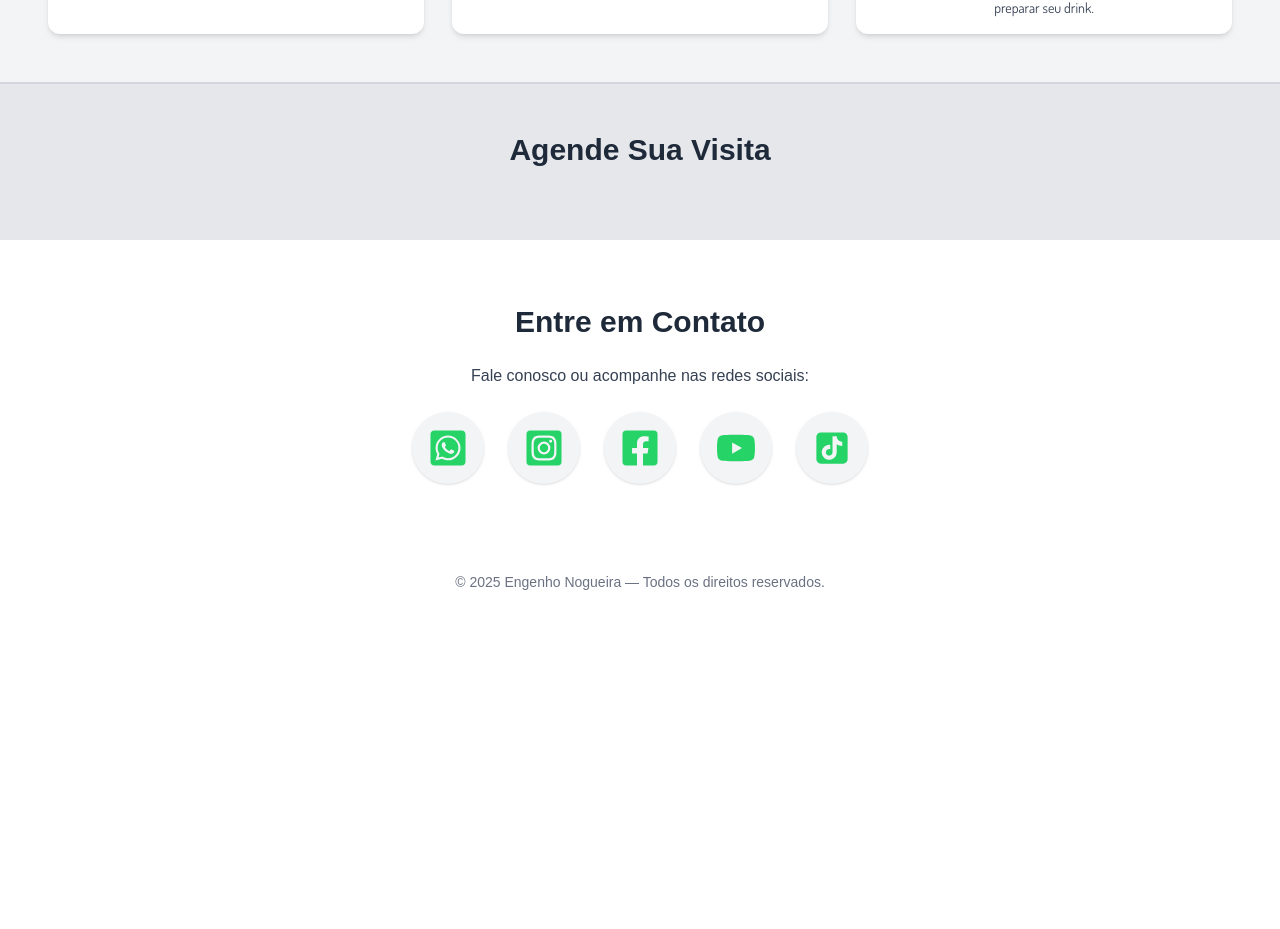
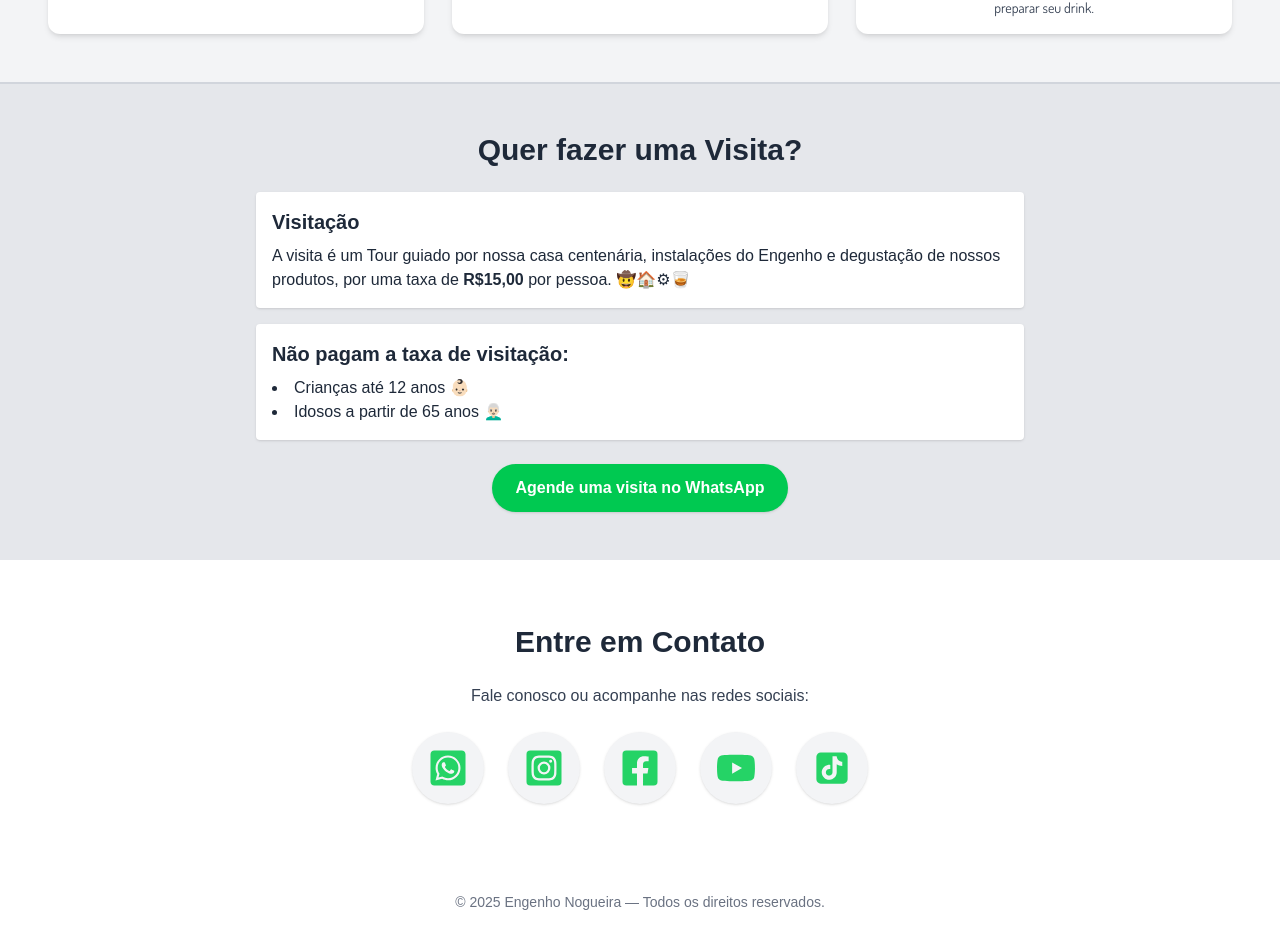
Before and after one commit to LucaSaSi/engenho-nogueira, a Next.js app: page / in a window 1280 px wide. Shown: the part 3155-4084 px from the top of the page. Before the commit the page ends 3771 px from the top, so only its background shows below. Built offline with nearby package versions, Linux system fonts and the light colour scheme; no server answers; a web font is replaced by a local one.

Commit message:
feat: implements visitation field

```diff
--- a/src/app/page.tsx
+++ b/src/app/page.tsx
@@ -94,10 +94,10 @@ export default function Home() {
               height={400} />
             <h3 className="text-lg font-semibold mt-2">CACHAÇA ENVELHECIDA</h3>
             <p
-            className="text-sm text-gray-700"
-             style={{ fontFamily: "var(--font-dosis)" }}>
+              className="text-sm text-gray-700"
+              style={{ fontFamily: "var(--font-dosis)" }}>
               Cachaças envelhecidas: Envelhecidas em toneis de Aroeira, Umburana, Bálsamo, Carvalho Europeu, Pau Darco, Sabiá e Jaqueira. Classificadas em Premium, Extra Premium e Reserva Especial
-              </p>
+            </p>
           </div>
 
           {/* Produto 3 */}
@@ -162,30 +162,33 @@ export default function Home() {
       {/* Visitas */}
       <section id="visitas" className="p-6 md:p-12 bg-gray-200">
         <div className="max-w-3xl mx-auto">
-          <h2 className="text-2xl md:text-3xl font-bold text-center mb-6">Agende Sua Visita</h2>
-          {/* <form className="space-y-4">
-            <input
-              type="text"
-              placeholder="Seu nome"
-              className="w-full p-3 border rounded-md focus:outline-none"
-            />
-            <input
-              type="date"
-              className="w-full p-3 border rounded-md focus:outline-none"
-            />
-            <textarea
-              placeholder="Mensagem"
-              rows={4}
-              className="w-full p-3 border rounded-md focus:outline-none"
-            />
-            <button
-              type="submit"
-              className="w-full bg-green-700 text-white py-3 rounded-md hover:bg-green-800 transition"
+          <h2 className="text-2xl md:text-3xl font-bold text-center mb-6">Quer fazer uma Visita?</h2>
+
+          <div className="mb-4 p-4 bg-white rounded shadow text-gray-800">
+            <h3 className="text-xl font-semibold mb-2">Visitação</h3>
+            <p>
+              A visita é um Tour guiado por nossa casa centenária, instalações do Engenho e degustação de nossos produtos, por uma taxa de <span className="font-bold">R$15,00</span> por pessoa. 🤠🏠⚙🥃
+            </p>
+          </div>
+
+          <div className="mb-4 p-4 bg-white rounded shadow text-gray-800">
+            <h3 className="text-xl font-semibold mb-2">Não pagam a taxa de visitação:</h3>
+            <ul className="list-disc list-inside">
+              <li>Crianças até 12 anos 👶🏻</li>
+              <li>Idosos a partir de 65 anos 👨🏻‍🦳</li>
+            </ul>
+          </div>
+
+          <div className="text-center mt-6">
+            <a
+              href={process.env.NEXT_PUBLIC_WHATSAPP_URL || "#"}
+              target="_blank"
+              rel="noopener noreferrer"
+              className="inline-block bg-green-500 text-white px-6 py-3 rounded-full font-semibold shadow hover:bg-green-600 transition"
             >
-              Confirmar Visita
-            </button>
-          </form> */}
-
+              Agende uma visita no WhatsApp
+            </a>
+          </div>
         </div>
       </section>
 
```
